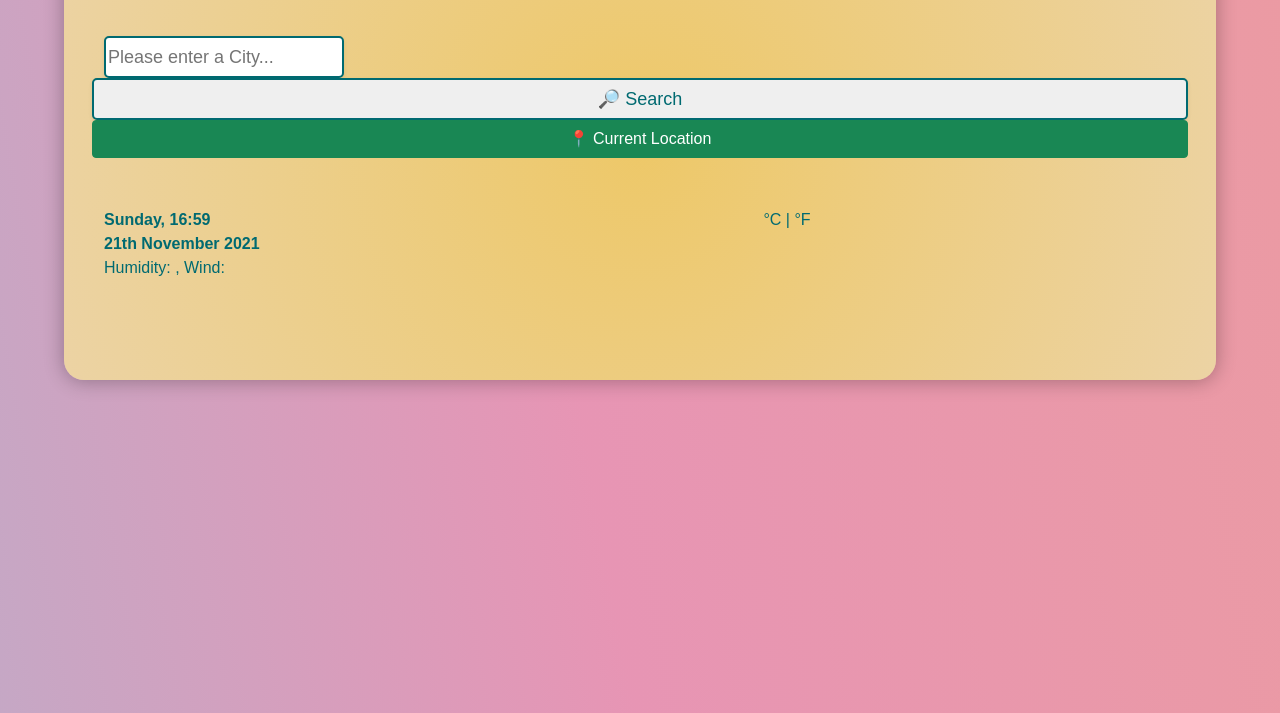
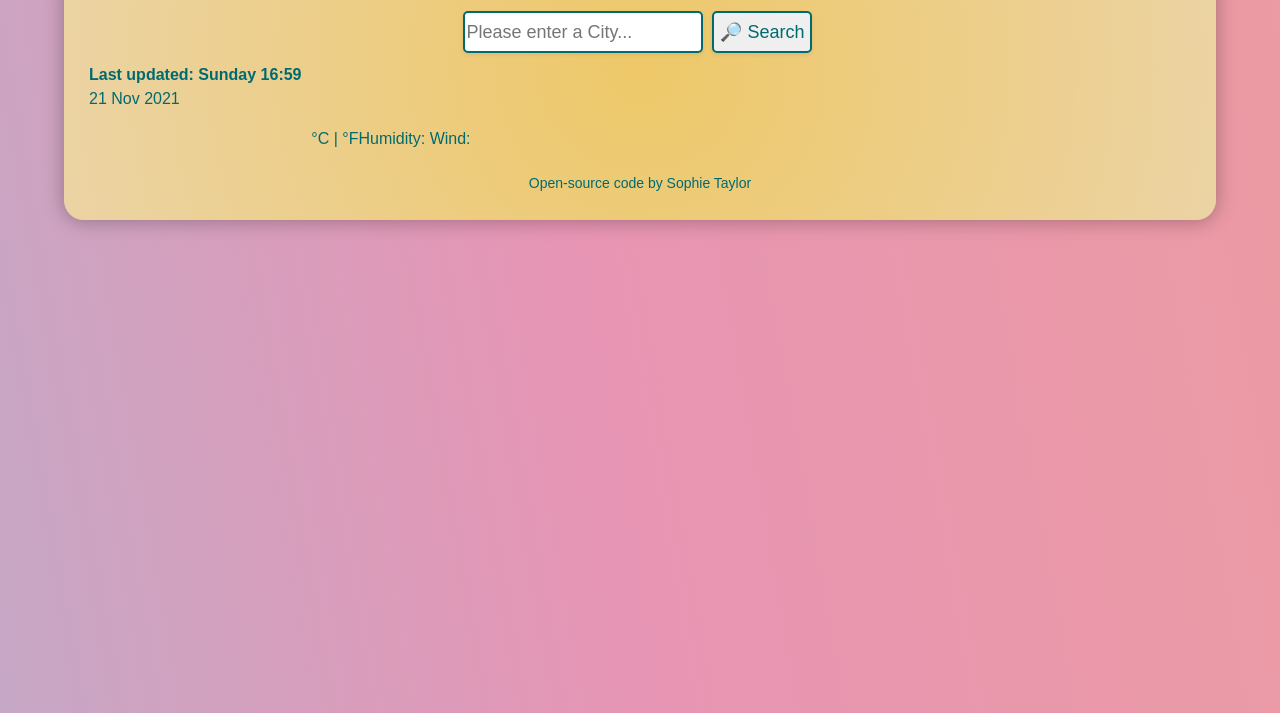
Before and after one commit to sophie-taylor47/weather-project, a plain HTML site: page index.html in a window 1280 px wide. Shown: the part 127-840 px from the top of the page. Drawn offline with nearby package versions, Linux system fonts and the light colour scheme; no server answers.

Commit message:
fixed HTML and CSS styling

```diff
--- a/index.html
+++ b/index.html
@@ -23,50 +23,34 @@
       <h1>☀️Weather App☀️</h1>
       <div class="weather-app">
         <form id="search-form">
-          <div class="row">
-            <div class="col-9">
-              <input
+          <input
             type="text"
             placeholder="Please enter a City..."
             class="shadow-sm"
             id="search-input"
           />
-            </div>
-            <button
+          <button
             class="searchButton shadow-sm"
             id="button-search"
             type="submit"
           >
             🔎 Search
           </button>
+        </form>
+        </div>
 
-          <button class="btn btn-success w-100" id="current-location-button">
-            📍 Current Location
-          </button>
-          </div>
-        </form>
-
-        <div class="weather-info">
-          <div class="row">
+          <div class="row" id="city-and-weather">
             <div class="col-6">
-              <span>
                 <h2 class="city-name" id="city-name"></h2>
-              </span>
               <ul>
                 <li>
                   <strong>
-                  <span id="day"></span> <span id="time"></span>
+                  Last updated: <span id="day"></span> <span id="time"></span></strong>
                   <br />
                   <span id="date"></span>
-                  </strong>
                 </li>
-                <li>
-                  <div class="weather-description" id="weather-description"></div>
-                  Humidity: <span class="humidity" id="humidity"></span>, Wind:
-                  <span class = "wind-speed" id="wind-speed"></span>
-                </li>
-              </ul>
-            </div>
+                </ul>
+
             <div class="col-6" >
               <div class="temperature-container d-flex justify-content-end">
                 <image
@@ -75,16 +59,39 @@
                 <div>
                   <span class="temperature" id="temperature"></span>
                   <span class="units"
-                    ><a href="#" id="celsius-link" class="active">°C</a> | <a href="#" id="fahrenheit-link">°F</a></span
-                  >
+                    ><a href="#" id="celsius-link" class="active">°C</a> | <a href="#" id="fahrenheit-link">°F</a></span>
                 </div>
               </div>
-            </div>
-          </div>
         </div>
+
+            <div class="col-6">
+                    <div class="weather-description" id="weather-description">
+                  Humidity: <span class="humidity" id="humidity"></span>
+                  Wind: <span class = "wind-speed" id="wind-speed"></span>
+                </div>
+                </div>
+
+         </div>
+
         <br />
         <div class = "weather-forecast" id="weather-forecast">
 
+          <small class="footer">
+          <a
+          href="https://github.com/sophie-taylor47/weather-project"
+          target="_blank"
+          class="link"
+        >
+          Open-source code
+        </a>
+        by
+        <a
+          href="https://www.linkedin.com/in/sophie-t-300434b2/"
+          class="linked-in"
+        >
+          Sophie Taylor
+        </a>
+          </small>
         </div>
       </div>
     </div>
--- a/src/index.js
+++ b/src/index.js
@@ -11,30 +11,30 @@ let days = [
 ];
 let dayIndex = currentDate.getDay();
 let currentDay = days[dayIndex];
-document.querySelector("#day").innerHTML = `${currentDay},`;
+document.querySelector("#day").innerHTML = `${currentDay}`;
 
 //Get current date
 function formatDate() {
   let currentDOM = currentDate.getDate(); //day of month
   let currentYear = currentDate.getFullYear();
   let months = [
-    "January",
-    "February",
-    "March",
-    "April",
+    "Jan",
+    "Feb",
+    "Mar",
+    "Apr",
     "May",
     "June",
     "July",
-    "August",
-    "September",
-    "October",
-    "November",
-    "Decemeber",
+    "Aug",
+    "Sept",
+    "Oct",
+    "Nov",
+    "Dec",
   ];
   let monthIndex = currentDate.getMonth();
   let currentMonth = months[monthIndex];
 
-  return `${currentDOM}th ${currentMonth} ${currentYear}`;
+  return `${currentDOM} ${currentMonth} ${currentYear}`;
 }
 
 let dateElement = document.querySelector("#date");
@@ -185,7 +185,6 @@ function displayFahrenheitTemp(event) {
 }
 let clickFahrenheit = document.querySelector("#fahrenheit-link");
 clickFahrenheit.addEventListener("click", displayFahrenheitTemp);
-//
 
 let celsiusTemp = null;
 let forecast = null;
@@ -194,25 +193,3 @@ let searchCountry = document.querySelector("#search-form");
 searchCountry.addEventListener("submit", submitCountry);
 
 searchCity("London");
-
-//currentlocation
-function searchLocation(position) {
-  let apiKey = "cda7455f017a25e76c2aa1f8943d682c";
-  let lat = position.coords.latitude;
-  let lon = position.coords.longitude;
-  let apiUrl = `https://api.openweathermap.org/data/2.5/weather?lat=${lat}&lon=${lon}&units=metric&appid=${apiKey}`;
-  axios.get(apiUrl).then(displayWeather);
-}
-
-function getCurrentLocation(event) {
-  event.preventDefault();
-  navigator.geolocation.getCurrentPosition(searchLocation);
-}
-
-let form = document.querySelector("#search-form");
-form.addEventListener("submit", handleSubmit);
-
-let currentLocationBtn = document.querySelector("#current-location-button");
-currentLocationBtn.addEventListener("click", getCurrentLocation);
-
-searchCity("London");
--- a/src/style.css
+++ b/src/style.css
@@ -21,15 +21,34 @@ body {
   }
 }
 
+.container {
+  background: rgb(251, 202, 63);
+  background: radial-gradient(
+    circle,
+    rgba(238, 205, 97, 0.909) 0%,
+    rgb(236, 211, 164) 100%
+  );
+  border: none;
+  border-radius: 20px;
+  box-shadow: 0px 1px 20px rgb(0 0 0 / 30%);
+  color: #006a71;
+  font-family: "Quicksand", sans-serif;
+  max-width: 90%;
+  margin: 80px auto;
+  padding: 15px;
+}
+
 h1 {
   text-align: center;
   padding: 10px;
+  font-weight: bold;
 }
 
 form {
   margin-top: 10px;
   left: 30px;
   top: 10px;
+  text-align: center;
 }
 
 input {
@@ -51,43 +70,12 @@ button {
   border: 2px solid #006a71;
   border-radius: 5px;
   display: inline;
-}
-
-.current-location-button {
-  color: #006a71;
-  margin-top: 5px;
-  margin-right: 5px;
-  font-size: 18px;
-  line-height: 2;
-  border: 2px solid #006a71;
-  border-radius: 5px;
-}
-
-.container {
-  background: rgb(251, 202, 63);
-  background: radial-gradient(
-    circle,
-    rgba(238, 205, 97, 0.909) 0%,
-    rgb(236, 211, 164) 100%
-  );
-  border: none;
-  border-radius: 20px;
-  box-shadow: 0px 1px 20px rgb(0 0 0 / 30%);
-  color: #006a71;
-  font-family: "Quicksand", sans-serif;
-  max-width: 90%;
-  margin: 80px auto;
-  padding: 15px;
-}
-
-.heading,
-h5 {
   text-align: center;
 }
 
 .col-6 {
   float: left;
-  width: 33.33%;
+  width: 50%;
 }
 
 .row:after {
@@ -101,12 +89,7 @@ li {
 }
 
 .row {
-  padding: 25px;
-}
-
-.current-icon {
-  max-width: 100px;
-  margin-right: 20px;
+  padding: 10px;
 }
 
 .units {
```
